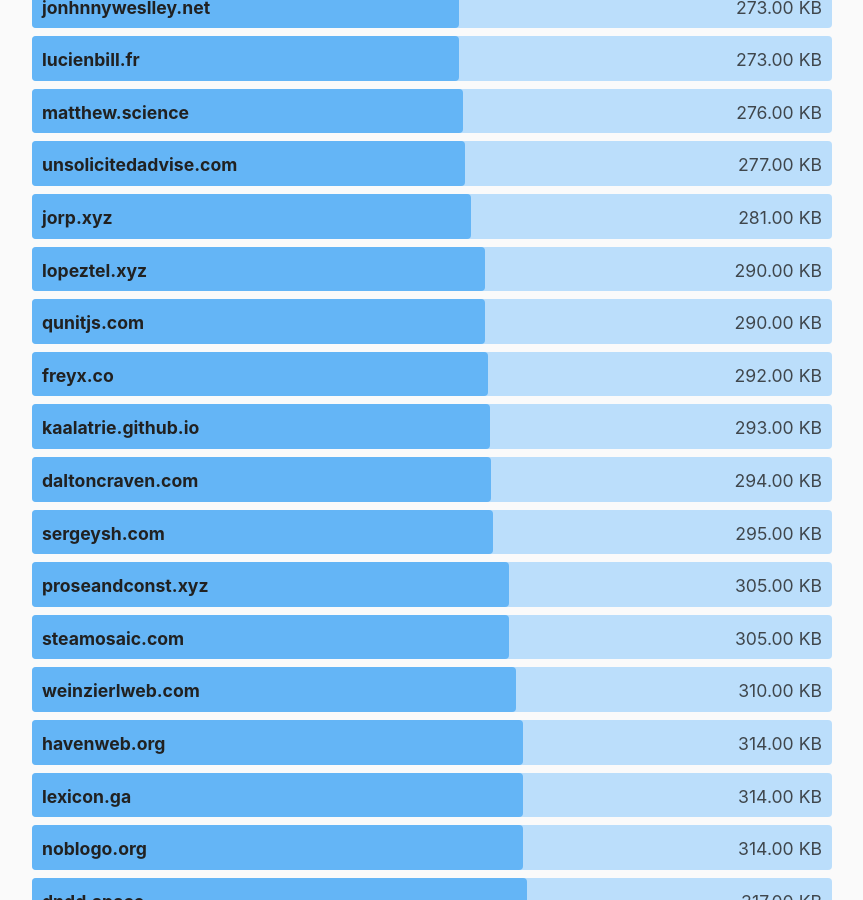
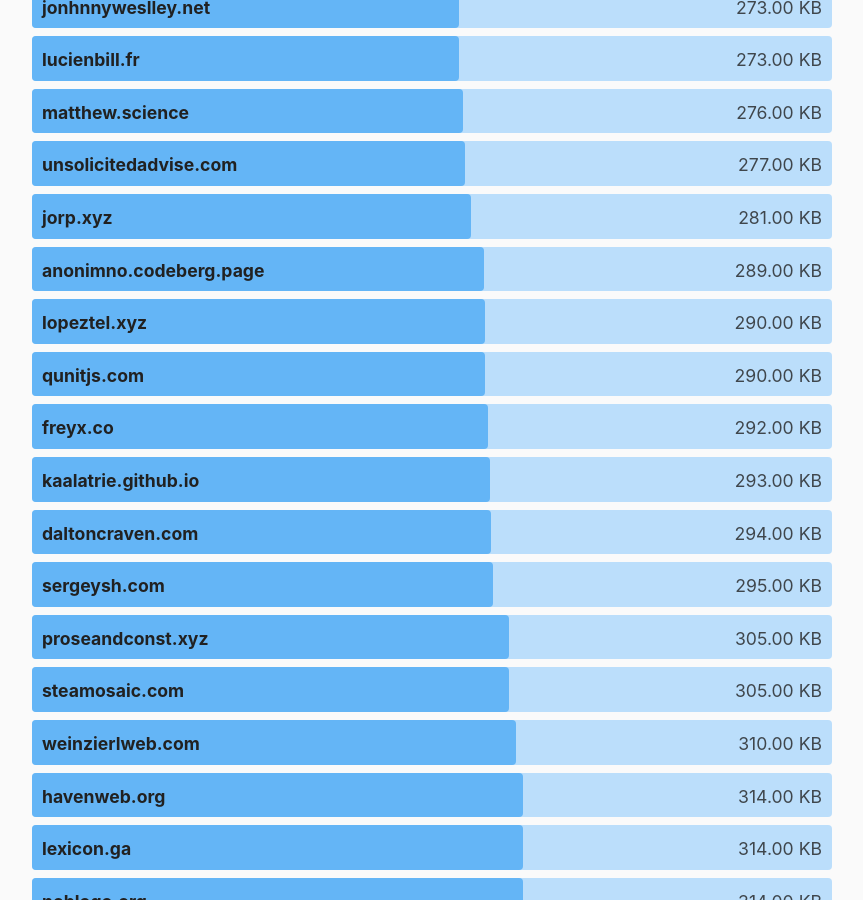
Before and after one commit to kevquirk/512kb.club, a Jekyll site: the page built from index.md, in a window 1280 px wide and 900 px high, scrolled down 16223 px. Shown: the whole window, without its empty margins (208-1071 px from the left). Built offline with Jekyll 4.4.1, drawn with Linux system fonts in a browser that asks for light colours.

Commit message:
Update sites.yml
https://gtmetrix.com/reports/anonimno.codeberg.page/pPid661O/
I measured the largest post on the blog, the rest is smaller in size.

```diff
--- a/_data/sites.yml
+++ b/_data/sites.yml
@@ -83,6 +83,11 @@
   size: 450
   last_checked: 2021-11-20
 
+- domain: anonimno.codeberg.page
+  url: https://anononimno.codeberg.page/
+  size: 289
+  last_checked: 2021-12-25
+
 - domain: appbeat.io
   url: https://appbeat.io/
   size: 217
```
